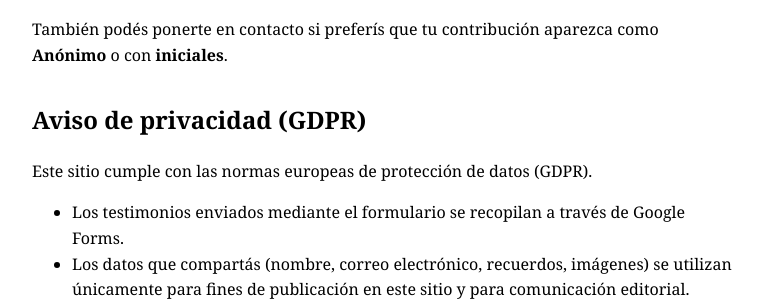
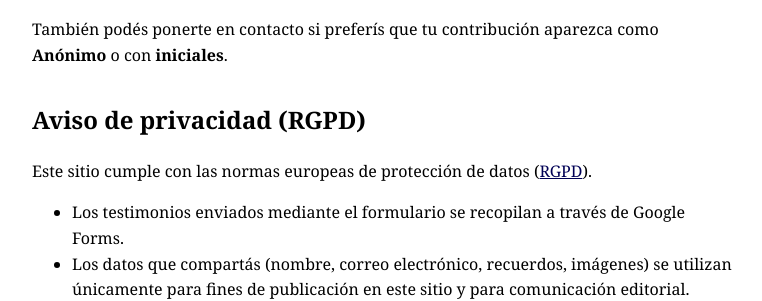
Before and after one commit to albertovth/graciaschema-site, a Jekyll site: the page built from acerca.md, in a window 1280 px wide. Shown: the part 815-1116 px from the top of the page, without its empty margins (258-1020 px from the left). Built offline with Jekyll 4.4.1, drawn with Linux system fonts in a browser that asks for light colours.

Commit message:
Update acerca.md

```diff
--- a/acerca.md
+++ b/acerca.md
@@ -30,9 +30,9 @@ Si querés sugerir una corrección o solicitar cambios en tu aporte, escribí a:
 
 También podés ponerte en contacto si preferís que tu contribución aparezca como **Anónimo** o con **iniciales**.
 
-## Aviso de privacidad (GDPR)
+## Aviso de privacidad (RGPD)
 
-Este sitio cumple con las normas europeas de protección de datos (GDPR).
+Este sitio cumple con las normas europeas de protección de datos ([RGPD](https://europa.eu/youreurope/business/dealing-with-customers/data-protection/data-protection-gdpr/index_es.htm){:target="_blank"}).
 
 - Los testimonios enviados mediante el formulario se recopilan a través de Google Forms.
 - Los datos que compartás (nombre, correo electrónico, recuerdos, imágenes) se utilizan únicamente para fines de publicación en este sitio y para comunicación editorial.
```
